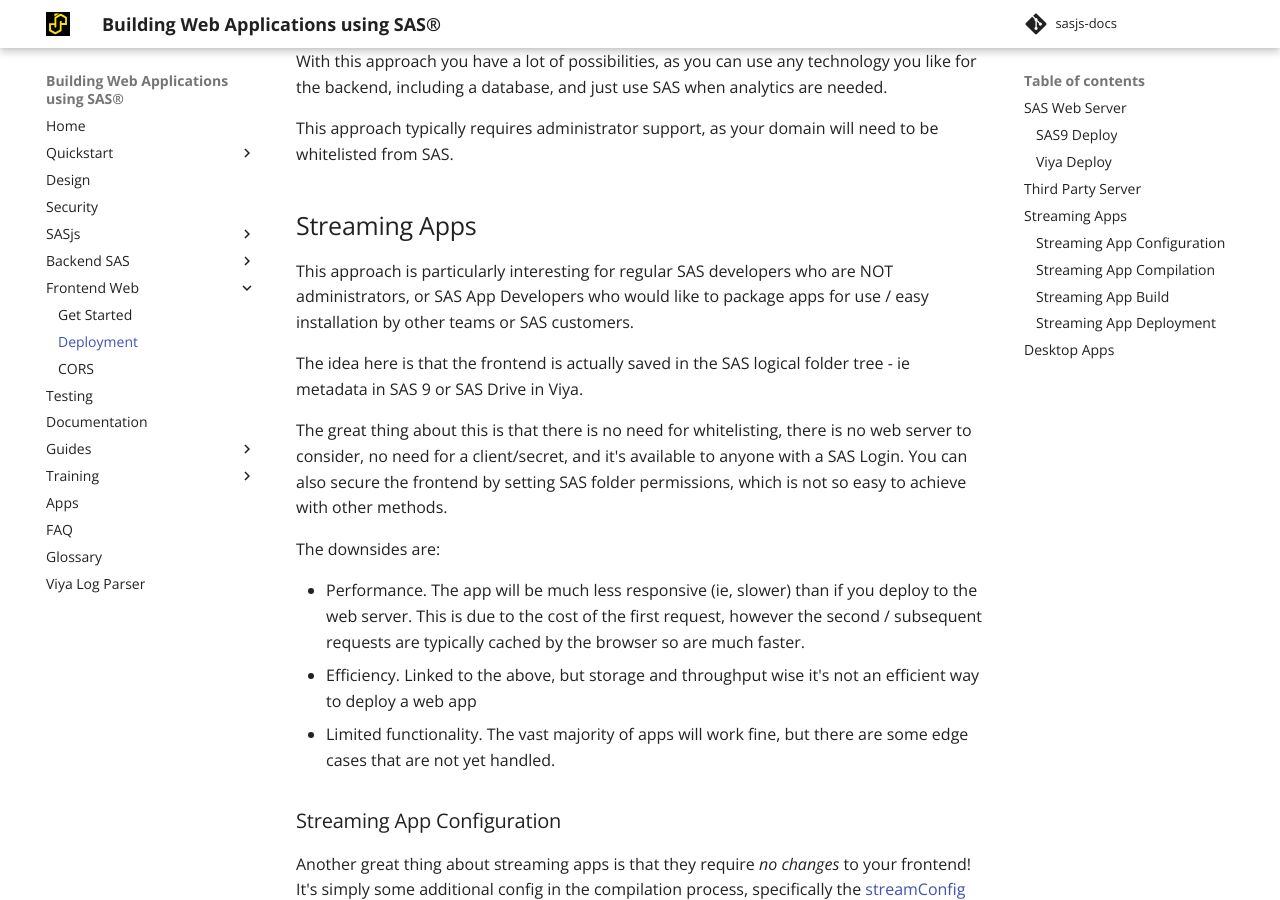
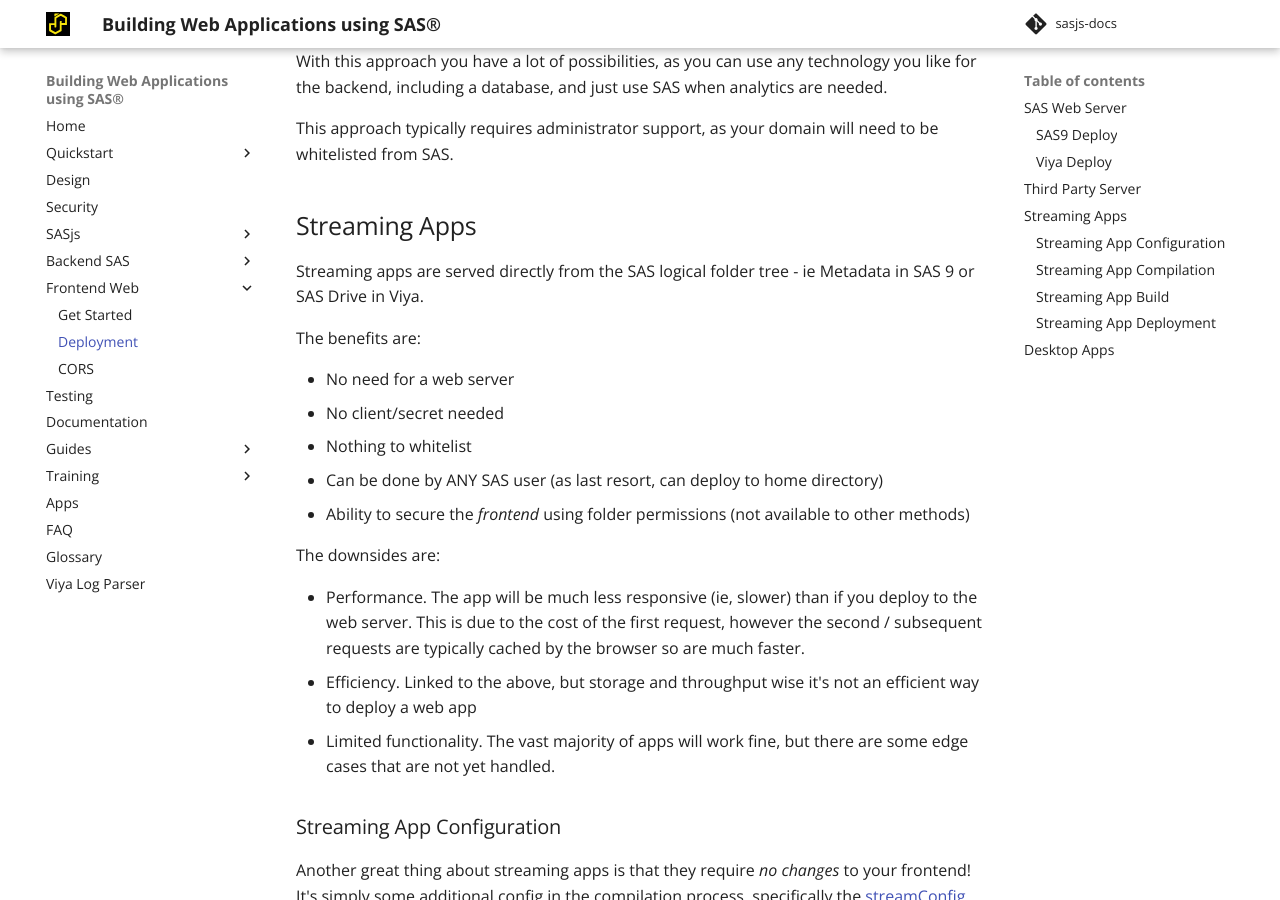
Before and after one commit to sasjs/sasjs.io, an MkDocs documentation site: the page built from docs/frontend-deployment.md, in a window 1280 px wide and 900 px high, scrolled down 1269 px. Built offline with MkDocs 1.6.1 and Material for MkDocs 9.7.7, drawn with Linux system fonts in a browser that asks for light colours.

Commit message:
chore: automated commit

```diff
--- a/docs/frontend-deployment.md
+++ b/docs/frontend-deployment.md
@@ -53,11 +53,15 @@
 
 ## Streaming Apps
 
-This approach is particularly interesting for regular SAS developers who are NOT administrators, or SAS App Developers who would like to package apps for use / easy installation by other teams or SAS customers.
+Streaming apps are served directly from the SAS logical folder tree - ie Metadata in SAS 9 or SAS Drive in Viya.
 
-The idea here is that the frontend is actually saved in the SAS logical folder tree - ie metadata in SAS 9 or SAS Drive in Viya.
+The benefits are:
 
-The great thing about this is that there is no need for whitelisting, there is no web server to consider, no need for a client/secret, and it's available to anyone with a SAS Login.  You can also secure the frontend by setting SAS folder permissions, which is not so easy to achieve with other methods.
+* No need for a web server
+* No client/secret needed
+* Nothing to whitelist
+* Can be done by ANY SAS user (as last resort, can deploy to home directory)
+* Ability to secure the _frontend_ using folder permissions (not available to other methods)
 
 The downsides are:
 
```
